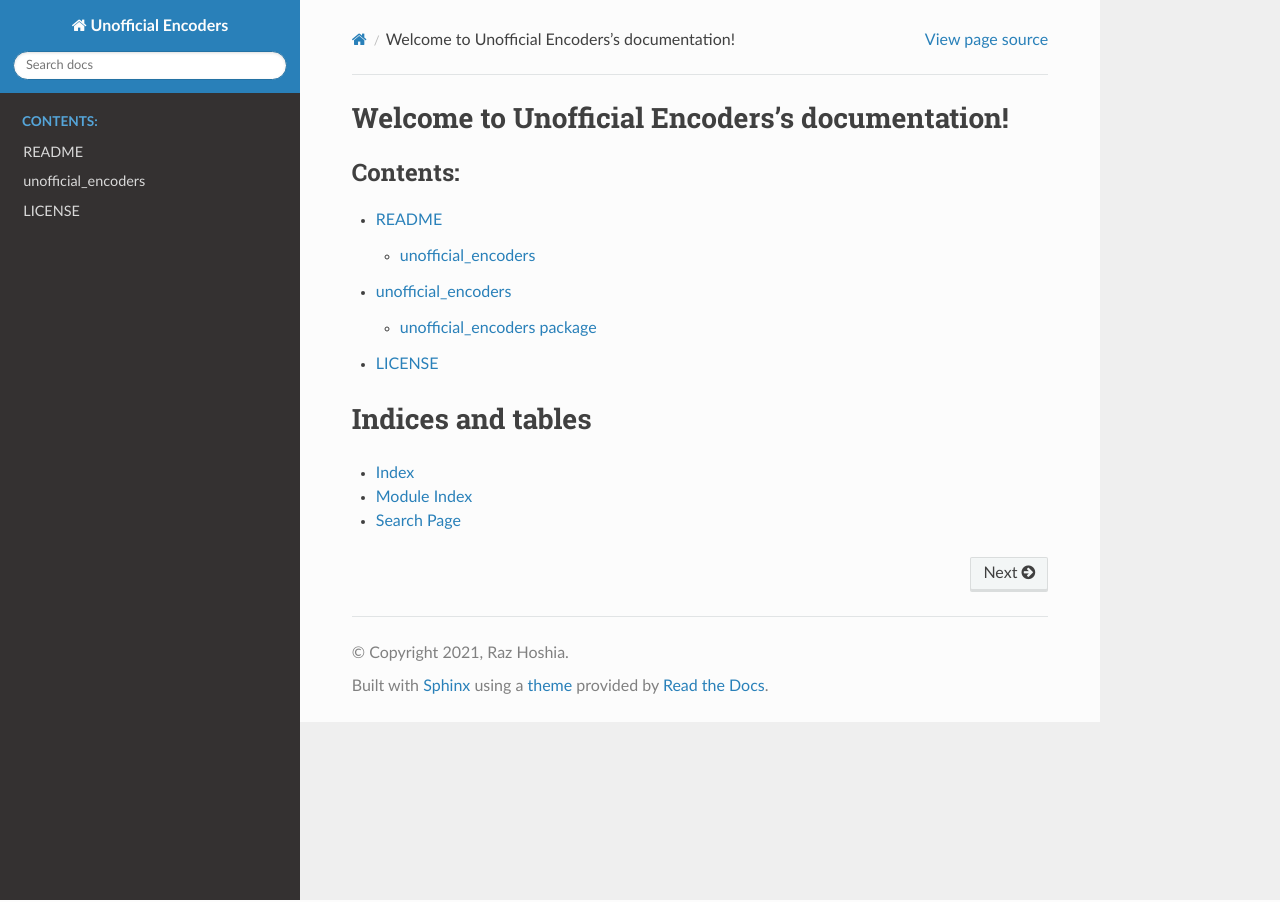
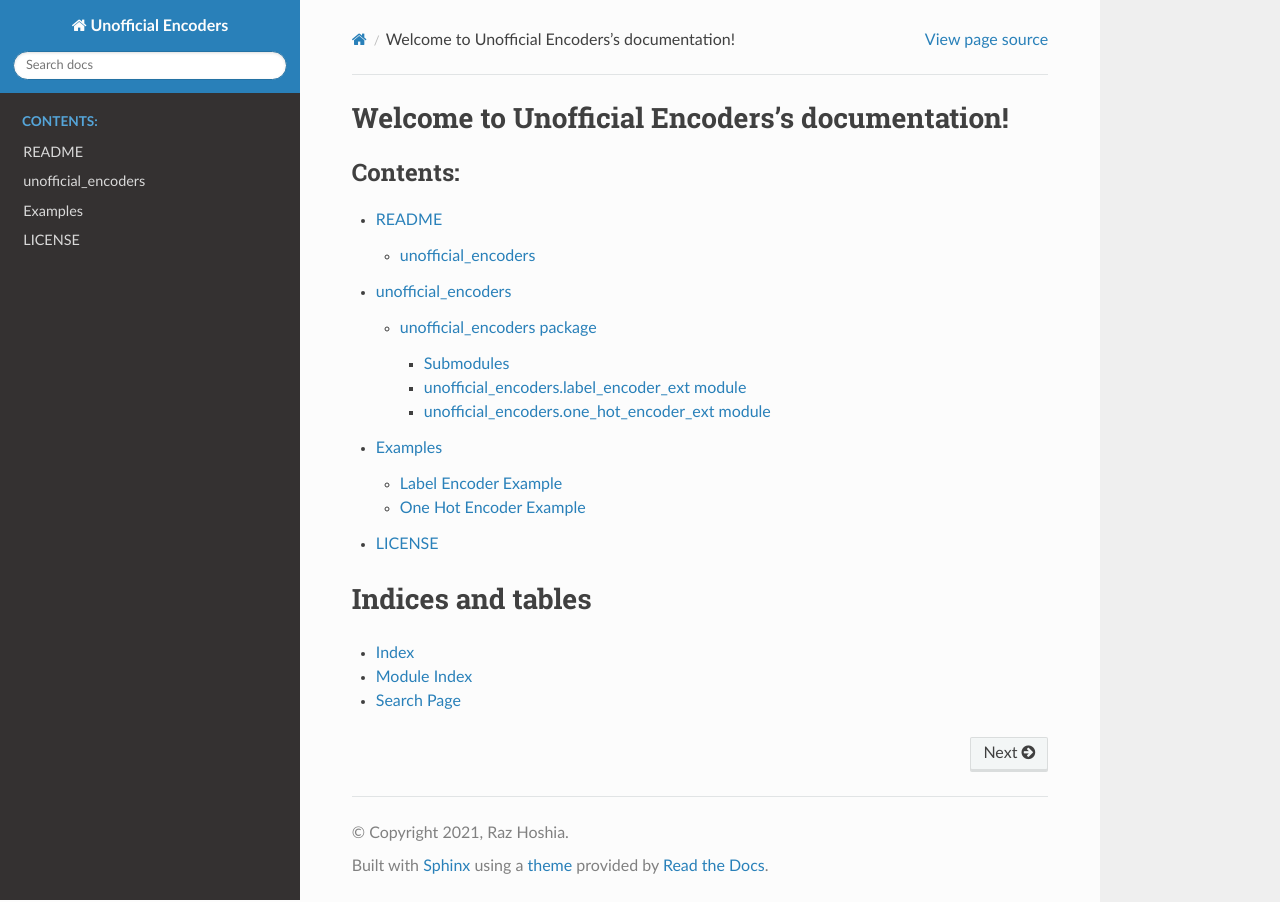
Before and after one commit to RazHoshia/unofficial_encoders, a Sphinx documentation site: the page built from docs/source/index.rst, in a window 1280 px wide. Built offline with Sphinx 7.4.7 and the Read the Docs theme 2.0.0, drawn with Linux system fonts in a browser that asks for light colours.

Commit message:
add examples to sphinx

```diff
--- /dev/null
+++ b/docs/source/examples.rst
@@ -0,0 +1,10 @@
+--------
+Examples
+--------
+
+.. toctree::
+   :maxdepth: 2
+   :caption: Contents:
+
+   label_encoder_example
+   one_hot_encoder_example
--- a/docs/source/index.rst
+++ b/docs/source/index.rst
@@ -7,11 +7,12 @@ Welcome to Unofficial Encoders's documentation!
 ===============================================
 
 .. toctree::
-   :maxdepth: 2
+   :maxdepth: 5
    :caption: Contents:
 
    readme
    modules
+   examples
    licence
 
 Indices and tables
--- /dev/null
+++ b/docs/source/label_encoder_example.rst
@@ -0,0 +1,5 @@
+Label Encoder Example
+=====================
+
+.. literalinclude:: ../../examples/label_encoder_example.py/
+   :language: python
--- /dev/null
+++ b/docs/source/one_hot_encoder_example.rst
@@ -0,0 +1,5 @@
+One Hot Encoder Example
+=======================
+
+.. literalinclude:: ../../examples/one_hot_encoder_example.py/
+   :language: python
```
